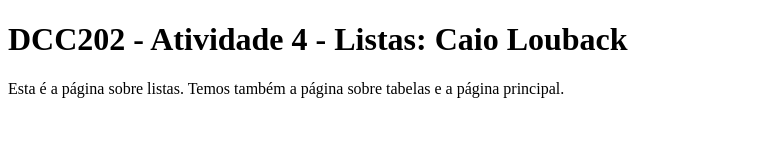
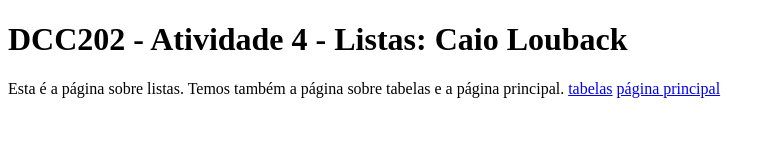
Before and after one commit to ufjf-dcc202/ufjf-dcc202-2023-3-b-atv4-CaioLouback, a website: page listas.html in a window 1280 px wide. Shown: the whole page, without its empty margins (0-775 px from the left). Drawn offline with Linux system fonts and the light colour scheme.

Commit message:
Acrescentei os links da tabela e pag inicial.

```diff
--- a/listas.html
+++ b/listas.html
@@ -8,7 +8,10 @@
 <body>
     <main>
         <h1>DCC202 - Atividade 4 - Listas: Caio Louback</h1>
-        <p>Esta é a página sobre listas. Temos também a página sobre tabelas e a página principal.</p>
+        <p>Esta é a página sobre listas. Temos também a página sobre tabelas e a página principal.
+            <a href="tabelas.html">tabelas</a>
+            <a href="index.html">página principal</a>
+        </p>
     </main>
 
 </body>
```
